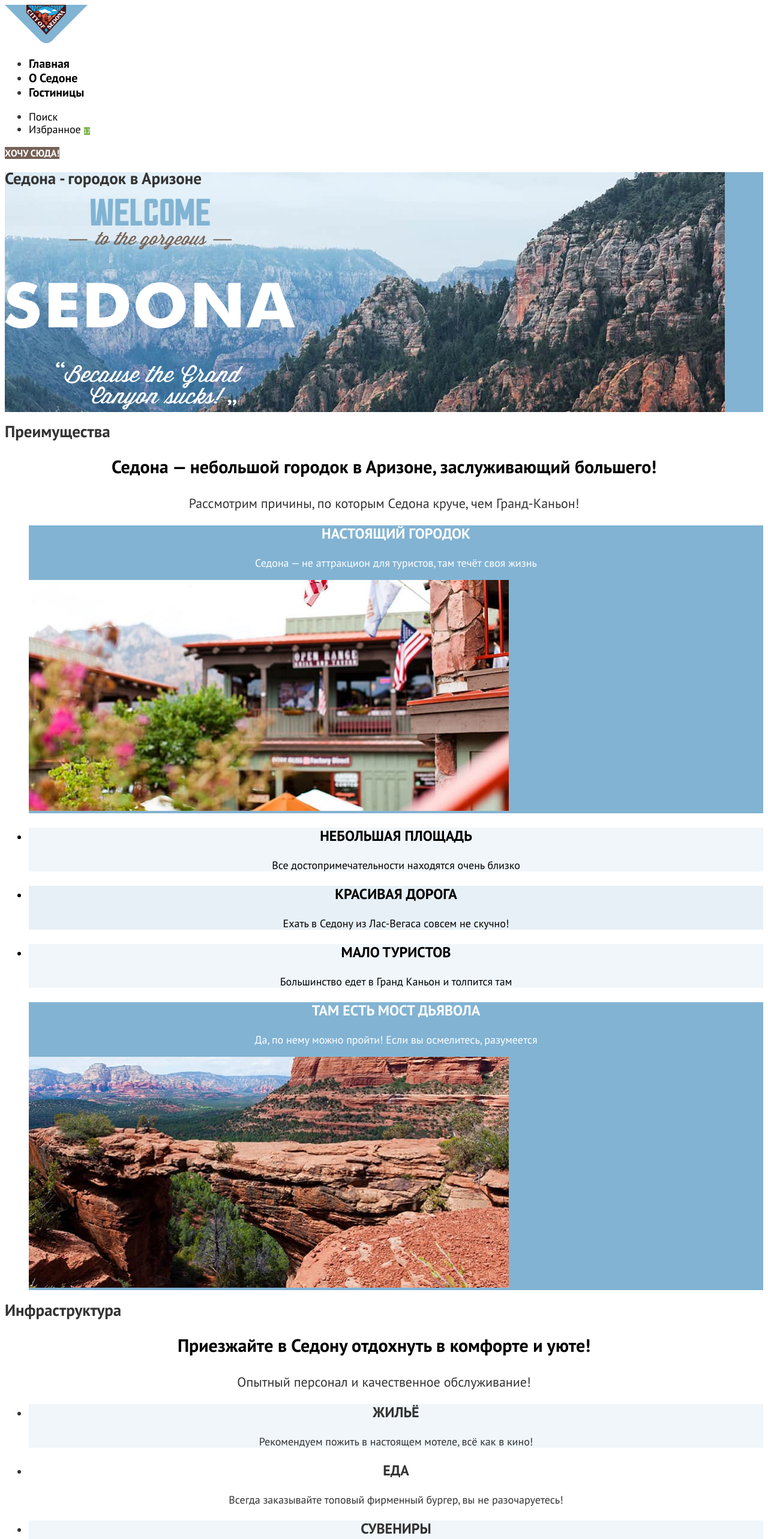
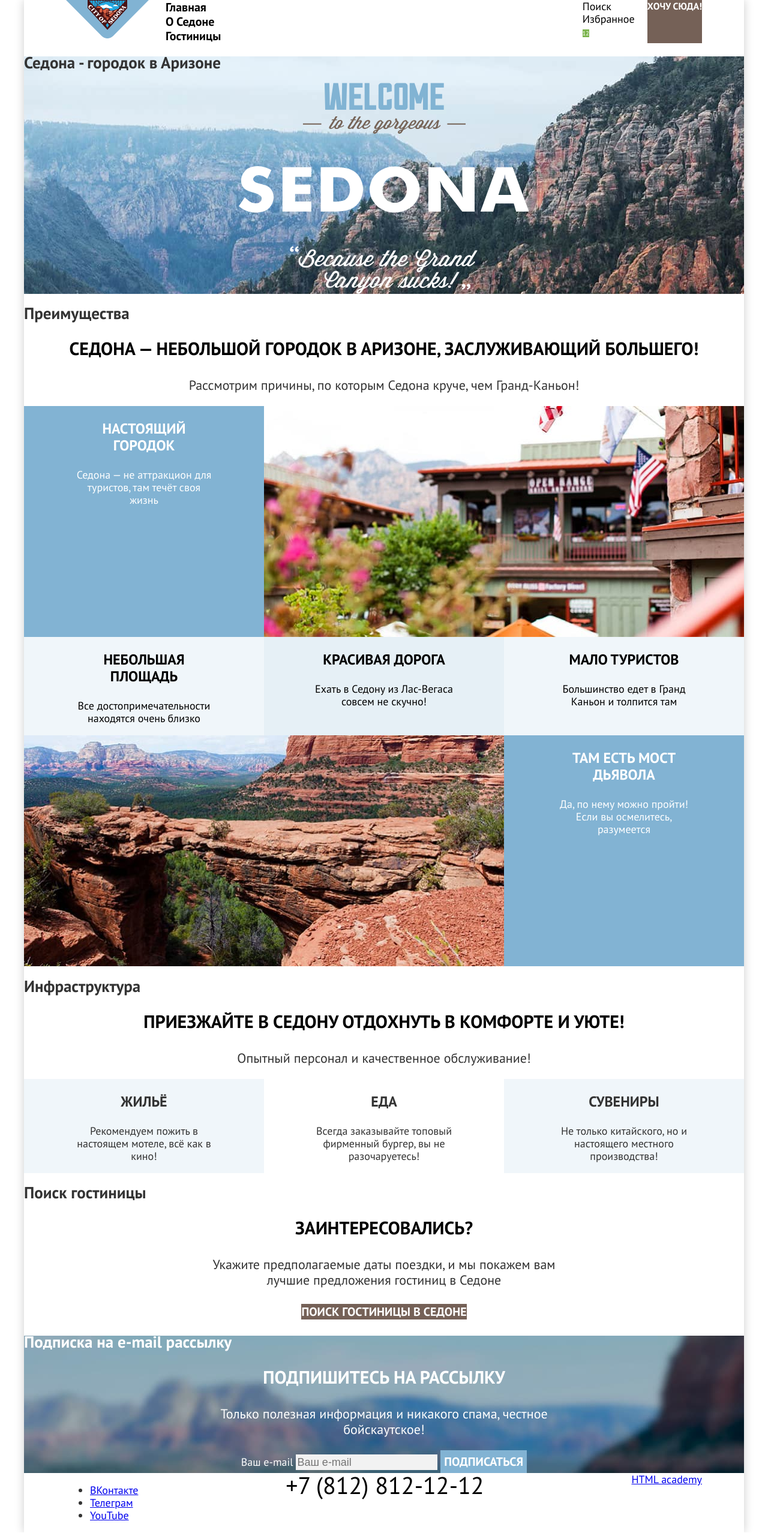
Before and after one commit to raros82/474089-sedona-39, a plain HTML site: page index.html in a window 1280 px wide. Shown: the top 2566 px of the page at 60% size. Drawn offline with Linux system fonts and the light colour scheme.

Commit message:
Добавляет сетки страниц и крупных блоков на флексах

```diff
--- a/index.html
+++ b/index.html
@@ -7,9 +7,9 @@
     <link rel="stylesheet" href="styles/styles.css">
   </head>
 
-  <body>
+  <body class="page-container">
     <header class="page-header" data-test="header">
-      <nav class="navigation">
+      <nav class="navigation navigation-container">
         <a class="navigation-logo" aria-current="page" href="index.html">
           <img class="page-header-logo" src="images/logo.svg" width="138" height="64" alt="Логотип города Седона.">
         </a>
@@ -38,11 +38,12 @@
             </a>
           </li>
         </ul>
+        <a class="header-button" href="#">Хочу сюда!</a>
       </nav>
-      <a class="header-button" href="#">Хочу сюда!</a>
+
     </header>
 
-    <main class="main-index" data-test="main">
+    <main class="main-container main-index" data-test="main">
 
       <section class="hero" data-test="hero">
         <h1 class="visually-hidden">Седона - городок в Аризоне</h1>
@@ -56,8 +57,10 @@
         <p class="advantages-lead-addition">Рассмотрим причины, по которым Седона круче, чем Гранд-Каньон!</p>
         <ul class="advantages-list">
           <li class="advantages-item advantages-item-wide">
+            <div class="advantages-item-wide-container">
               <h3 class="advantages-title">Настоящий городок</h3>
               <p class="advantages-description">Седона — не аттракцион для туристов, там течёт своя жизнь</p>
+            </div>
             <img class="advantages-img" src="images/photo-1.jpg" width="800" height="385"
               alt="Дома с флагами и горами на фоне">
           </li>
@@ -73,9 +76,11 @@
             <h3 class="advantages-title">Мало туристов</h3>
             <p class="advantages-description">Большинство едет в Гранд Каньон и толпится там</p>
           </li>
-          <li class="advantages-item advantages-item-wide">
+          <li class="advantages-item advantages-item-wide advantages-item-wide-reverse">
+            <div class="advantages-item-wide-container">
               <h3 class="advantages-title">Там есть мост дьявола</h3>
               <p class="advantages-description">Да, по нему можно пройти! Если вы осмелитесь, разумеется</p>
+            </div>
             <img class="advantages-img" src="images/photo-2.jpg" width="800" height="385" alt="Горы с каньонами">
           </li>
         </ul>
@@ -92,7 +97,8 @@
           </li>
           <li class="infrastructure-item">
             <h3 class="infrastructure-title">Еда</h3>
-            <p class="infrastructure-description">Всегда заказывайте топовый фирменный бургер, вы не разочаруетесь!</p>
+            <p class="infrastructure-description">Всегда заказывайте топовый фирменный бургер, вы не разочаруетесь!
+            </p>
           </li>
           <li class="infrastructure-item">
             <h3 class="infrastructure-title">Сувениры</h3>
@@ -103,14 +109,17 @@
 
       <section class="search" data-test="search">
         <h2 class="visually-hidden">Поиск гостиницы</h2>
+        <div class="search-wrap">
           <p class="search-lead">Заинтересовались?</p>
           <p class="search-lead-addition">Укажите предполагаемые даты поездки, и мы покажем вам лучшие предложения
             гостиниц в Седоне</p>
           <a class="button search-button" href="#">Поиск гостиницы в Седоне</a>
+        </div>
       </section>
 
       <section class="subscription" data-test="subscribe">
         <h2 class="visually-hidden">Подписка на e-mail рассылку</h2>
+        <div class="subscription-wrap">
           <p class="subscription-lead">Подпишитесь на рассылку</p>
           <p class="subscription-lead-addition">Только полезная информация и никакого спама, честное бойскаутское!</p>
           <form class="subscription-form" action="https://echo.htmlacademy.ru/">
@@ -118,10 +127,13 @@
             <input class="subscription-input" type="text" name="user-email" id="user-email" placeholder="Ваш e-mail">
             <button class=" button subscription-button">Подписаться</button>
           </form>
+        </div>
       </section>
+
     </main>
 
     <footer class="page-footer" data-test="footer">
+      <div class="page-footer-container">
         <ul class="footer-social-list">
           <li class="footer-social-item">
             <a class="footer-social-link" href="#">
@@ -142,6 +154,7 @@
 
         <a class="footer-phone" href="tel:+78128121212">+7 (812) 812-12-12</a>
         <a class="copyright" href="https://htmlacademy.ru/"><span class="visually-hidden">HTML academy</span></a>
+      </div>
     </footer>
   </body>
 
--- a/styles/styles.css
+++ b/styles/styles.css
@@ -1,5 +1,5 @@
 @font-face {
-  font-family: "PT Sans";
+  font-family: "pt sans";
   font-style: normal;
   font-weight: 400;
   src: url("../fonts/ptsans-400.woff2") format("woff2");
@@ -7,19 +7,55 @@
 }
 
 @font-face {
-  font-family: "PT Sans";
+  font-family: "pt sans";
   font-style: normal;
   font-weight: 700;
   src: url("../fonts/ptsans-700.woff2") format("woff2");
   font-display: swap;
 }
 
+html {
+  height: 100%;
+}
+
 body {
-  font-family: "PT Sans", sans-serif;
+  margin: 0;
+  min-height: 100%;
+  font-family: "pt sans", sans-serif;
   font-size: 18px;
   line-height: 21px;
   color: #333333;
   background-color: #ffffff;
+}
+
+.page-container {
+  display: flex;
+  flex-direction: column;
+  width: 1200px;
+  margin: 0 auto;
+  box-shadow: 0 0 15px 0 rgba(0, 0, 0, 0.2);
+}
+
+.main-container {
+  flex-grow: 1;
+}
+
+.navigation-container {
+  display: flex;
+  padding-left: 70px;
+  padding-right: 70px;
+}
+
+.navigation-logo {
+  margin-right: 28px;
+}
+
+.navigation-list {
+  margin: 0;
+  padding: 0;
+  list-style: none;
+  width: 450px;
+
 }
 
 .navigation-link {
@@ -29,6 +65,15 @@ body {
   color: #000000;
   text-align: center;
   text-decoration: none;
+}
+
+.navigation-user {
+  margin: 0;
+  margin-right: 20px;
+  margin-left: auto;
+  padding: 0;
+  list-style: none;
+  width: 88px;
 }
 
 .navigation-user-link {
@@ -41,7 +86,7 @@ body {
   font-size: 10px;
   line-height: 10px;
   color: #ffffff;
-  background-color: #7DB54F;
+  background-color: #7db54f;
   text-align: center;
 }
 
@@ -57,10 +102,15 @@ body {
 }
 
 .hero {
-  background-color: #82B3D3;
+  background-color: #82b3d3;
   background-image: url("../images/hero-image-background.jpg");
   background-repeat: no-repeat;
   /* background-size: 100% auto; */
+}
+
+.hero-text {
+  display: block;
+  margin: 0 auto;
 }
 
 .advantages-lead {
@@ -69,6 +119,7 @@ body {
   font-weight: 700;
   text-align: center;
   color: #000000;
+  text-transform: uppercase;
 }
 
 .advantages-lead-addition {
@@ -77,9 +128,22 @@ body {
   text-align: center;
 }
 
+
+.advantages-list {
+  margin: 0;
+  padding: 0;
+  display: flex;
+  flex-wrap: wrap;
+  list-style: none;
+
+}
+
 .advantages-item {
   color: #000000;
   background-color: rgba(131, 179, 211, 0.12);
+  width: 400px;
+  padding: 0 85px;
+  box-sizing: border-box;
 }
 
 .advantages-item:nth-child(3) {
@@ -87,8 +151,19 @@ body {
 }
 
 .advantages-item-wide {
+  display: flex;
+  width: 1200px;
   color: #ffffff;
-  background-color: #82B3D3;
+  background-color: #82b3d3;
+  padding: 0;
+}
+
+.advantages-item-wide-reverse {
+  flex-direction: row-reverse;
+}
+
+.advantages-item-wide-container {
+  padding: 0 85px;
 }
 
 .advantages-title {
@@ -110,12 +185,26 @@ body {
   font-weight: 700;
   text-align: center;
   color: #000000;
+  text-transform: uppercase;
 }
 
 .infrastructure-lead-addition {
   font-size: 22px;
   line-height: 26px;
   text-align: center;
+}
+
+.infrastructure-list {
+  margin: 0;
+  padding: 0;
+  display: flex;
+  list-style: none;
+
+}
+
+.infrastructure-item {
+  width: 400px;
+  padding: 0 85px;
 }
 
 .infrastructure-item:nth-child(2n+1) {
@@ -135,12 +224,20 @@ body {
 }
 
 
+.search-wrap {
+  width: 592px;
+  margin: 0 auto;
+  text-align: center;
+}
+
+
 .search-lead {
   font-size: 30px;
   line-height: 36px;
   font-weight: 700;
   text-align: center;
   color: #000000;
+  text-transform: uppercase;
 }
 
 .search-lead-addition {
@@ -149,23 +246,18 @@ body {
   text-align: center;
 }
 
-.button {
-  font-size: 20px;
-  line-height: 36px;
-  font-weight: 700;
-  color: #ffffff;
-  background-color: #756157;
-  text-align: center;
-  text-transform: uppercase;
-  text-decoration: none;
-}
-
 .subscription {
   color: #ffffff;
-  background-color: #82B3D3;
+  background-color: #82b3d3;
   background-image: url("../images/subscription-image-background.jpg");
   background-repeat: no-repeat;
   /* background-size: 100% auto; */
+}
+
+.subscription-wrap {
+  width: 684px;
+  margin: 0 auto;
+  text-align: center;
 }
 
 .subscription-inner-page {
@@ -179,6 +271,7 @@ body {
   line-height: 36px;
   font-weight: 700;
   text-align: center;
+  text-transform: uppercase;
 }
 
 .subscription-lead-inner-page {
@@ -196,19 +289,25 @@ body {
 .subscription-input {
   font-size: 18px;
   line-height: 24px;
-  background-color: #F2F2F2;
+  background-color: #f2f2f2;
   border: none;
 }
 
 
-/* BUTTONS */
+/* buttons */
 
 .button {
-  font-family: "PT Sans", sans-serif;
+
+  font-family: inherit;
   border: none;
   color: #ffffff;
   font-size: 16px;
   line-height: 20px;
+  font-weight: 700;
+  background-color: #756157;
+  text-align: center;
+  text-transform: uppercase;
+  text-decoration: none;
 }
 
 .search-button {
@@ -217,20 +316,27 @@ body {
 }
 
 .subscription-button {
-  background-color: #82B3D3;
+  background-color: #82b3d3;
   font-size: 20px;
   line-height: 36px;
 }
 
 .button-submit {
-  background-color: #82B3D3;
+  background-color: #82b3d3;
 }
 
 .button-reset {
   background-color: transparent;
 }
 
-/* FOOTER */
+/* footer */
+
+.page-footer-container {
+  width: 1060px;
+  margin: 0 auto;
+  display: flex;
+  justify-content: space-between;
+}
 
 .footer-phone {
   font-size: 40px;
@@ -240,13 +346,19 @@ body {
 }
 
 
-/* КАТАЛОГ */
+/* каталог */
+
 
 .filter-wrap {
   background-image: url("../images/catalog-background-image.jpg");
   background-repeat: no-repeat;
-  background-color: #82B3D3;
+  background-color: #82b3d3;
+  padding: 35px 70px 70px 70px;
 
+}
+
+.catalog-filter {
+  display: flex;
 }
 
 .catalog-header {
@@ -265,6 +377,27 @@ body {
   text-decoration: none;
 }
 
+.catalog-filter-group {
+  width: 150px;
+  margin: 0;
+  margin-right: 70px;
+  padding: 0;
+}
+
+.catalog-filter-group:last-child {
+  margin-right: 0;
+}
+
+.catalog-filter-group-price {
+  width: 288px;
+  margin-left: auto;
+}
+
+.filters-buttons-wrap {
+  width: 191px;
+}
+
+
 .catalog-filter-title {
   font-size: 20px;
   line-height: 24px;
@@ -273,6 +406,12 @@ body {
 
 .filters {
   color: #ffffff;
+}
+
+.catalog-filter-list {
+  margin: 0;
+  padding: 0;
+  list-style: none;
 }
 
 .catalog-filter-item {
@@ -284,16 +423,54 @@ body {
   line-height: 24px;
 }
 
+.filter-results-wrap {
+  margin: 0 auto;
+  width: 1060px;
+}
+
+.search-results-and-preview-wrap {
+  display: flex;
+}
+
 .search-results {
   font-size: 30px;
   line-height: 36px;
   font-weight: 700;
+  text-transform: uppercase;
 }
 
 .preview-control {
   font-size: 18px;
   line-height: 21px;
+  width: 292px;
+  margin-left: auto;
+  margin-right: 70px;
 }
+
+.preview-buttons-wrap {
+  width: 160px;
+}
+
+.product-list {
+  margin: 0;
+  padding: 0;
+  list-style: none;
+  display: flex;
+  flex-wrap: wrap;
+}
+
+.product-card {
+  width: 340px;
+  padding: 20px;
+  box-sizing: border-box;
+  margin-right: 20px;
+  margin-bottom: 20px;
+}
+
+.product-card:nth-child(3n) {
+  margin-right: 0;
+}
+
 
 .product-card-link {
   text-decoration: none;
@@ -306,20 +483,33 @@ body {
 }
 
 .add-favorite-button {
-  background-color: #82B3D3;
+  background-color: #82b3d3;
   color: #ffffff;
 }
 
 .favorite-button {
-  background-color: #7DB54F;
+  background-color: #7db54f;
   color: #ffffff;
 }
 
 .product-card-rating {
   font-size: 16px;
   line-height: 20px;
-  background-color: #F2F2F2;
+  background-color: #f2f2f2;
+  text-transform: uppercase;
 
+}
+
+.pagination {
+  margin: 0;
+  padding: 0;
+  list-style: none;
+  display: flex;
+  justify-content: flex-start;
+}
+
+.pagination-item {
+  margin-right: 8px;
 }
 
 .pagination-link {
@@ -327,12 +517,12 @@ body {
   line-height: 36px;
   font-weight: 700;
   text-align: center;
-  background-color: #82B3D3;
+  background-color: #82b3d3;
   color: #ffffff;
   text-decoration: none;
 }
 
 .pagination-current {
   color: #000000;
-  background-color: #F2F2F2;
+  background-color: #f2f2f2;
 }
```
Also changed, not shown: catalog.html (+21 -10 lines). Lines whose indentation alone changed are shown as unchanged.
